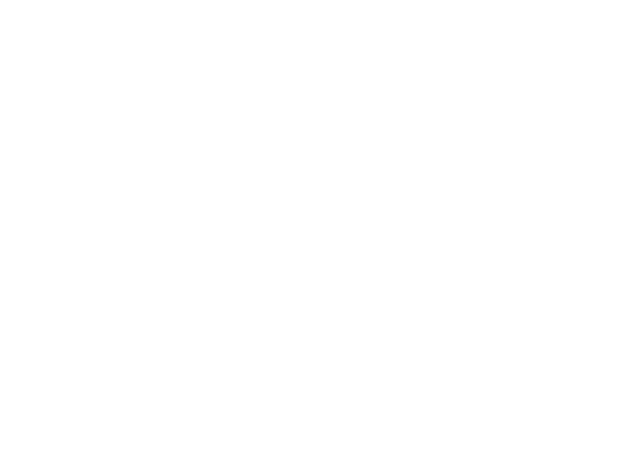
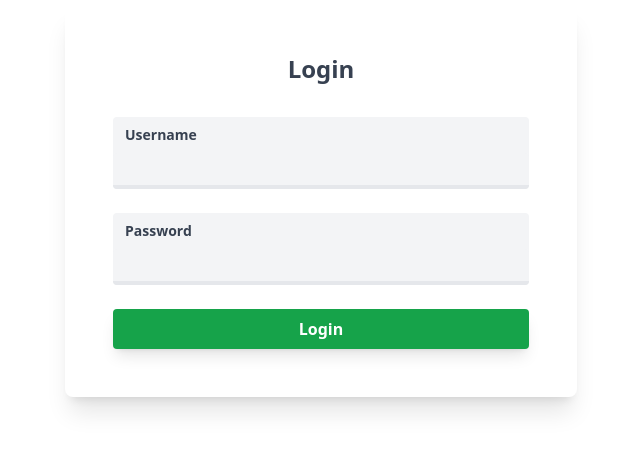
Before and after one commit to Caesardi11/project-tb-fe, a React (Create React App) app: page /login in a window 1280 px wide. Before the commit this address had no page. Shown: the part 107-558 px from the top of the page, without its empty margins (319-959 px from the left). Built offline with nearby package versions, Linux system fonts and the light colour scheme.

Commit message:
Created login page

```diff
--- a/src/App.js
+++ b/src/App.js
@@ -2,12 +2,14 @@ import React from "react";
 import { BrowserRouter, Routes, Route } from "react-router-dom";
 import Dashboard from "./pages/dashboard";
 import Decision from "./pages/decision";
+import Login from "./pages/login";
 
 function App() {
   return (
     <BrowserRouter>
       <Routes>
         <Route path="/" element={<Dashboard />} />
+        <Route path="/login" element={<Login />} />
         <Route path="/decision" element={<Decision />} />
       </Routes>
     </BrowserRouter>
--- /dev/null
+++ b/src/pages/login.js
@@ -0,0 +1,28 @@
+import React from 'react'
+
+const Login = () => {
+    return (
+			<>
+				<div class="min-h-screen pt-12 md:pt-20 pb-6 px-2 md:px-0">
+					<div class="bg-white max-w-lg mx-auto p-8 md:p-12 my-8 rounded-lg shadow-xl">
+						<h3 class="text-center font-bold text-2xl text-gray-700">Login</h3>
+						<div class="mt-8">
+							<form class="flex flex-col" method="POST" action="#">
+								<div class="mb-6 pt-2 rounded bg-gray-100">
+									<label class="block text-gray-700 text-sm font-bold mb-2 ml-3" for="email">Username</label>
+									<input type="username" id="username" class="bg-gray-100 rounded w-full text-gray-700 focus:outline-none border-b-4 border-gray-200 focus:border-green-600 transition duration-500 px-2 pb-2" />
+								</div>
+								<div class="mb-6 pt-2 rounded bg-gray-100">
+									<label class="block text-gray-700 text-sm font-bold mb-2 ml-3" for="password">Password</label>
+									<input aria-hidden type="password" id="password" class="bg-gray-100 rounded w-full text-gray-700 focus:outline-none border-b-4 border-gray-200 focus:border-green-600 transition duration-500 px-2 pb-2" />
+								</div>
+								<button class="bg-green-600 hover:bg-green-700 text-white font-bold py-2 rounded shadow-lg hover:shadow-xl transition duration-100" type="submit">Login</button>
+							</form>
+						</div>
+					</div>
+				</div>
+			</>
+    )
+}
+
+export default Login
```
